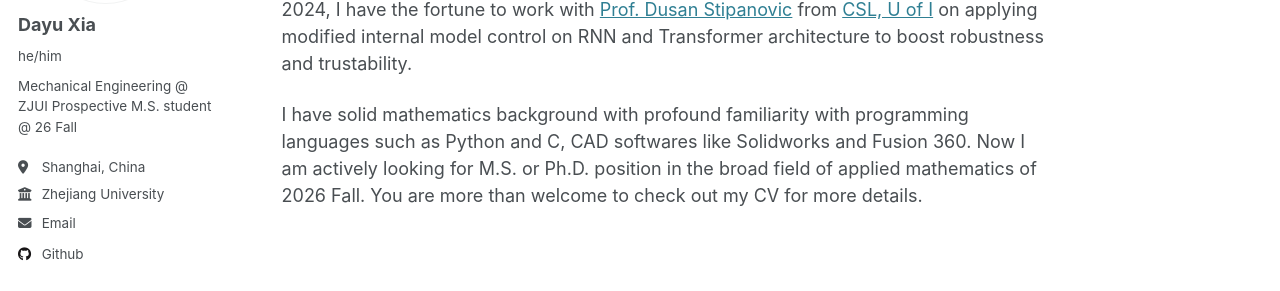
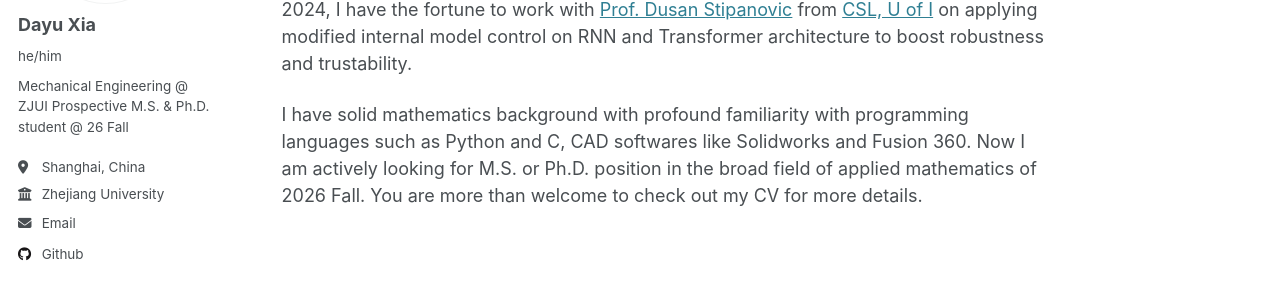
Before and after one commit to dyxia1241/dyxia1241.github.io, a Jekyll site: the page built from _pages/about.md, in a window 1280 px wide. Shown: the part 331-622 px from the top of the page. Built offline with Jekyll 4.4.1, drawn with Linux system fonts in a browser that asks for light colours.

```diff
--- a/_config.yml
+++ b/_config.yml
@@ -24,7 +24,7 @@ author:
   avatar           : "me_casual.jpg"
   name             : "Dayu Xia"
   pronouns         : "he/him"
-  bio              : "Mechanical Engineering @ ZJUI \n Prospective M.S. student @ 26 Fall"
+  bio              : "Mechanical Engineering @ ZJUI \n Prospective M.S. & Ph.D. student @ 26 Fall"
   location         : "Shanghai, China"
   employer         : "Zhejiang University"
   uri              : # URL
```
